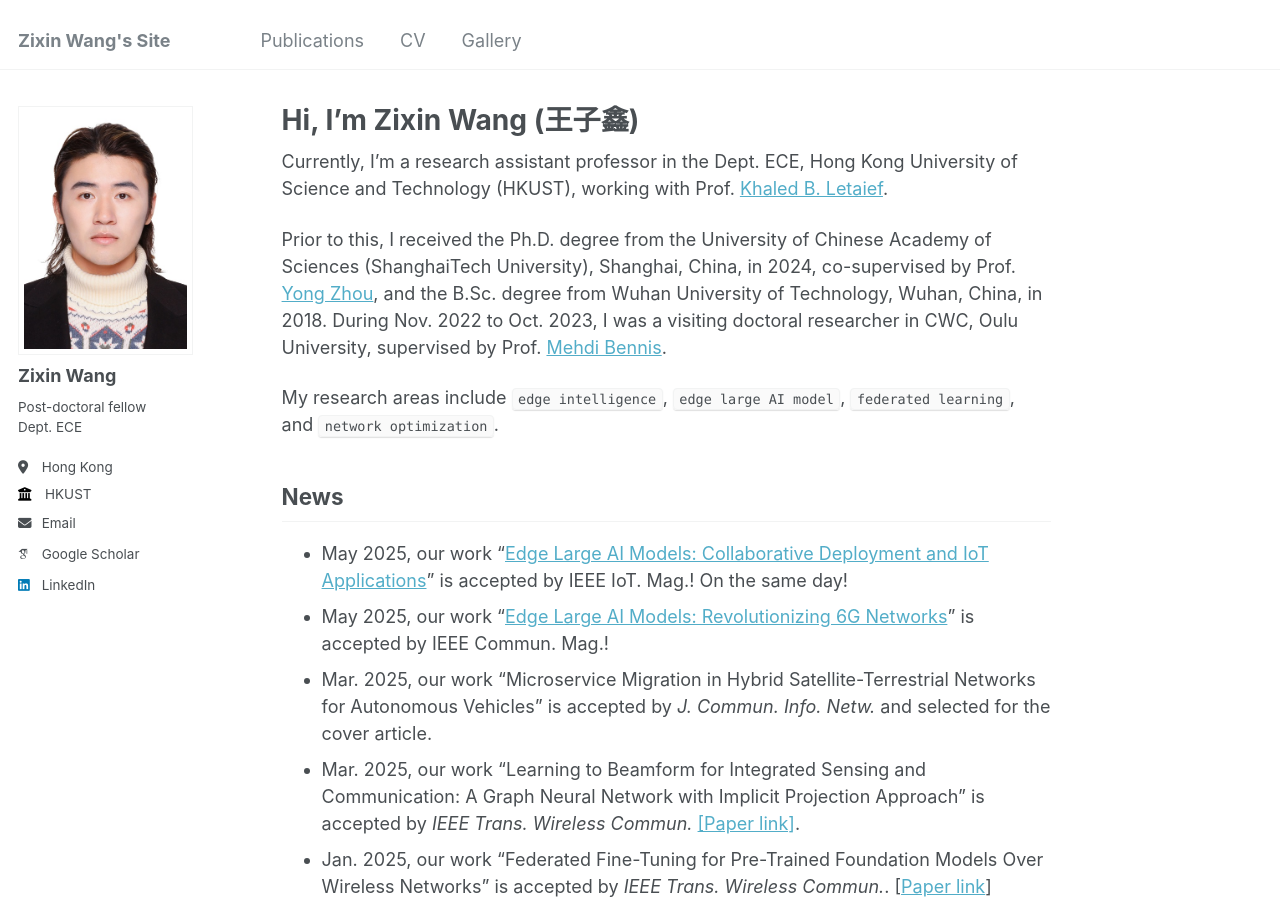
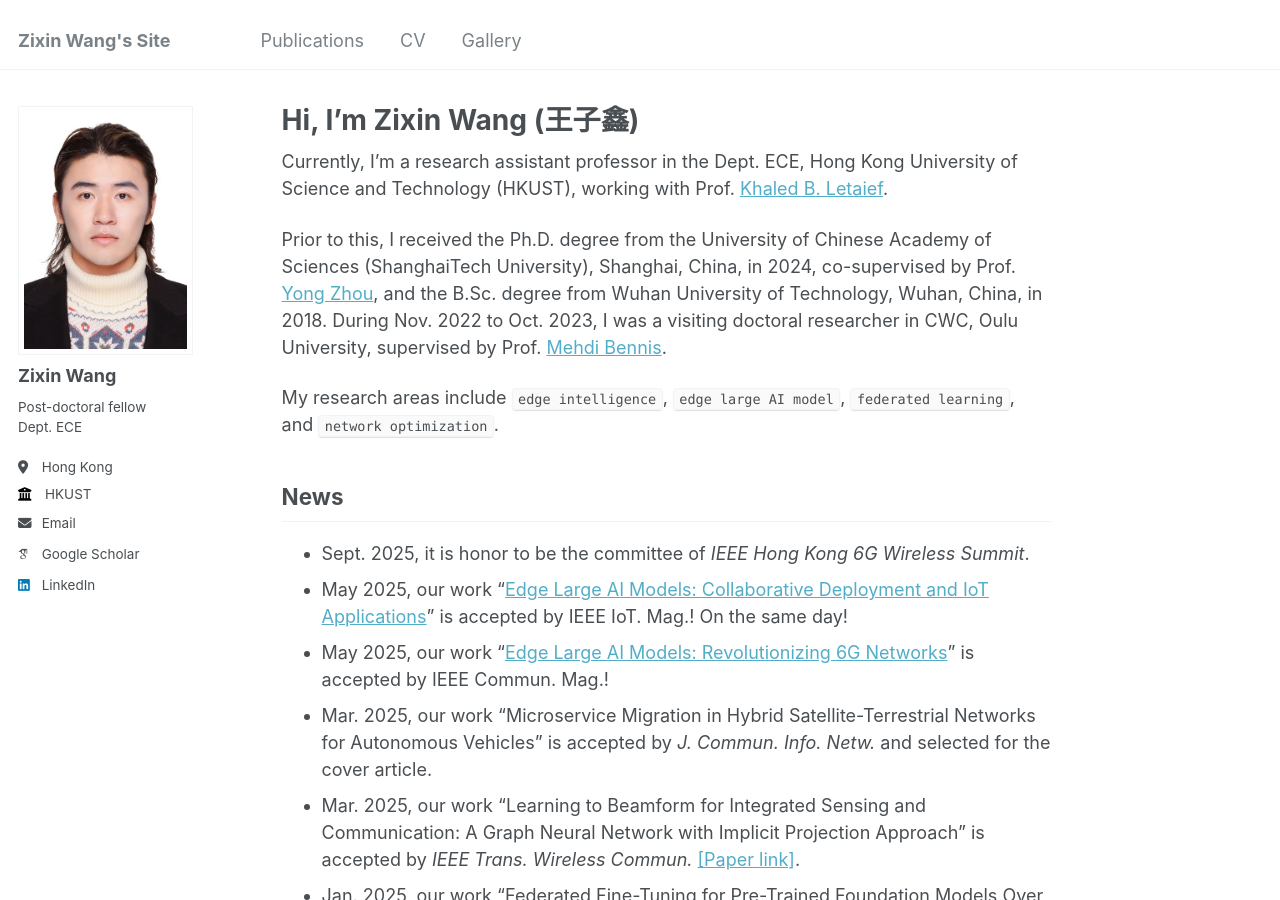
Before and after one commit to eewangzx/eewangzx.github.io, a Jekyll site: the page built from _pages/about.md, in a window 1280 px wide and 900 px high. Built offline with Jekyll 4.4.1, drawn with Linux system fonts in a browser that asks for light colours; some web fonts are replaced.

Commit message:
Update about.md

```diff
--- a/_pages/about.md
+++ b/_pages/about.md
@@ -16,6 +16,7 @@ My research areas include `edge intelligence`, `edge large AI model`, `federated
 
 ## News
 
+- Sept. 2025, it is honor to be the committee of *IEEE Hong Kong 6G Wireless Summit*.
 - May 2025, our work "[Edge Large AI Models: Collaborative Deployment and IoT Applications](https://arxiv.org/abs/2505.03139)" is accepted by IEEE IoT. Mag.! On the same day!
 - May 2025, our work "[Edge Large AI Models: Revolutionizing 6G Networks](https://arxiv.org/abs/2505.00321)" is accepted by IEEE Commun. Mag.!
 - Mar. 2025, our work "Microservice Migration in Hybrid Satellite-Terrestrial Networks for Autonomous Vehicles" is accepted by *J. Commun. Info. Netw.* and selected for the cover article.
```
